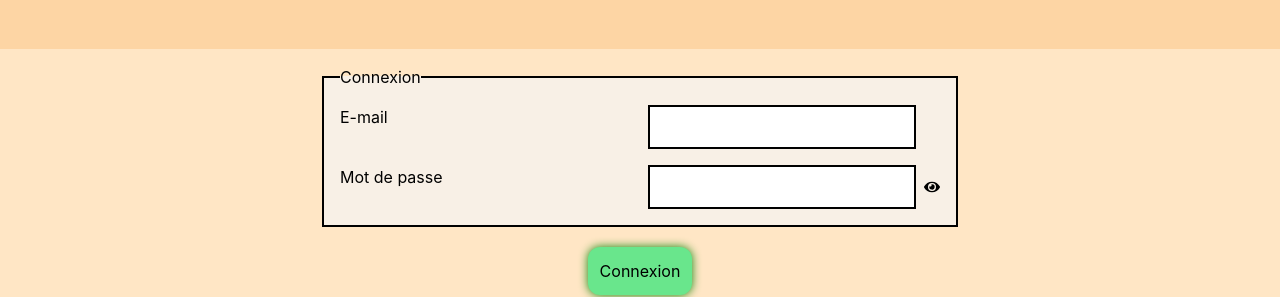
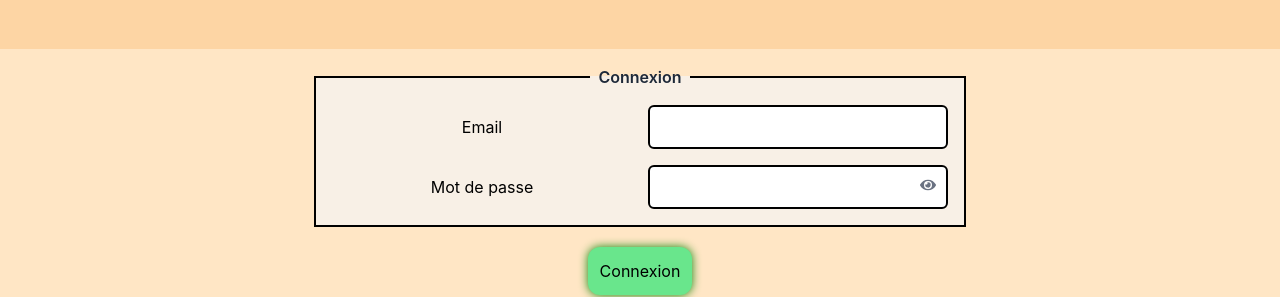
Before and after one commit to Alerwann/viteetgourmand, a React (Vite) app in the folder frontend/: page /connect in a window 1280 px wide. Shown: the part 242-539 px from the top of the page. Built offline with nearby package versions, Linux system fonts and the light colour scheme; no server answers; a web font is replaced by a local one.

Commit message:
refact: refonte du style des formulaires

```diff
--- a/frontend/src/composant/connexion/Connect.tsx
+++ b/frontend/src/composant/connexion/Connect.tsx
@@ -5,10 +5,8 @@ import { useState } from 'react';
 import { useNavigate, useLocation } from 'react-router-dom';
 import { FaEye, FaEyeSlash } from 'react-icons/fa';
 import type { IdentConnexion } from '../../interfaces/identConnexion';
-
-const inputAsset = 'bg-white border-2 p-2';
-const filesetAsset =
-  'border-2 grid grid-cols-2  text-left p-4 mt-4 gap-4 bg-[rgba(245,245,245,0.7)]';
+import { FieldsetStyle } from '../global/styles/Formulaire/FieldsetStyle';
+import { InputStyle } from '../global/styles/Formulaire/InputStyle';
 
 export default function Connect_composant() {
   const [showPassword, setShowPassword] = useState<boolean>(false);
@@ -70,35 +68,34 @@ export default function Connect_composant() {
         onSubmit={handleSubmit}
         className="flex flex-col items-center gap-5 mb-4"
       >
-        <fieldset className={filesetAsset}>
-          <legend>Connexion</legend>
-          <label htmlFor="email">E-mail</label>
-          <div>
-            <input
+        <FieldsetStyle legend="Connexion">
+          <InputStyle
+            label="Email"
             type="email"
             name="email"
             id="email"
-              className={inputAsset}
             value={identConnexion.email}
             onChange={handleChange}
           />
-          </div>
 
-          <label htmlFor="password">Mot de passe</label>
-          <div className="flex flex-row gap-2">
-            <input
+          <InputStyle
+            label="Mot de passe"
             type={showPassword ? 'text' : 'password'}
             name="password"
             id="password"
-              className={inputAsset}
             value={identConnexion.password}
             onChange={handleChange}
-            />
-            <button type="button" onClick={onClikPass}>
+            rightIcon={
+              <button
+                type="button"
+                onClick={onClikPass}
+                className="text-gray-500 hover:text-gray-700"
+              >
                 {!showPassword ? <FaEye /> : <FaEyeSlash />}
               </button>
-          </div>
-        </fieldset>
+            }
+          />
+        </FieldsetStyle>
         <CustomButton label="Connexion" type="submit" />
       </form>
       <section className="flex flex-col text-center gap-2 mb-4">
--- a/frontend/src/composant/contact/contact.tsx
+++ b/frontend/src/composant/contact/contact.tsx
@@ -1,6 +1,9 @@
 /** @format */
 import { useState } from 'react';
 import CustomButton from '../global/styles/button_global';
+import FormStyle from '../global/styles/Formulaire/FormStyle';
+import { InputStyle } from '../global/styles/Formulaire/InputStyle';
+import { FieldsetStyle } from '../global/styles/Formulaire/FieldsetStyle';
 
 interface ContactFormData {
   title: string;
@@ -44,9 +47,8 @@ export default function Contact_composant() {
   };
 
   return (
-    <div className="min-h-screen bg-slate-50 py-12 px-4 sm:px-6 lg:px-8 flex flex-col justify-center">
-      <div className="max-w-2xl mx-auto w-full bg-white rounded-2xl shadow-xl overflow-hidden border border-slate-100 p-8 sm:p-10">
-        {/* En-tête */}
+    <div className="min-h-screen py-12 px-4 sm:px-6 lg:px-8 flex flex-col justify-center">
+      <div className="">
         <div className="text-center mb-8">
           <h2 className="text-3xl font-extrabold text-slate-900 tracking-tight">
             Besoin d'informations supplémentaires ?
@@ -56,45 +58,31 @@ export default function Contact_composant() {
           </p>
         </div>
 
-        {/* Formulaire */}
-        <form onSubmit={handleSubmit} className="space-y-6">
-          {/* Objet */}
-          <div>
-            <label className="block text-xs font-semibold text-slate-400 uppercase tracking-wider mb-2">
-              Objet
-            </label>
-            <input
+        <FormStyle onSubmit={handleSubmit}>
+          <FieldsetStyle legend="Contact">
+            <InputStyle
+              label="Objet"
+              id="title"
               type="text"
               name="title"
               value={formData.title}
               onChange={handleChange}
               required
-              className="w-full bg-slate-50 border border-slate-200 p-3 rounded-xl text-sm text-slate-700 focus:outline-none focus:ring-2 focus:ring-indigo-500"
               placeholder="Sujet de votre demande"
             />
-          </div>
 
-          {/* Email */}
-          <div>
-            <label className="block text-xs font-semibold text-slate-400 uppercase tracking-wider mb-2">
-              Votre email
-            </label>
-            <input
+            <InputStyle
+              id="email"
+              label="Email"
               type="email"
               name="email"
               value={formData.email}
               onChange={handleChange}
               required
-              className="w-full bg-slate-50 border border-slate-200 p-3 rounded-xl text-sm text-slate-700 focus:outline-none focus:ring-2 focus:ring-indigo-500"
               placeholder="votre.email@exemple.com"
             />
-          </div>
 
-          {/* Description */}
-          <div>
-            <label className="block text-xs font-semibold text-slate-400 uppercase tracking-wider mb-2">
-              Description
-            </label>
+            <label className="">Description</label>
             <textarea
               name="description"
               value={formData.description}
@@ -102,15 +90,14 @@ export default function Contact_composant() {
               required
               rows={5}
               maxLength={250}
-              className="w-full bg-slate-50 border border-slate-200 p-3 rounded-xl text-sm text-slate-700 focus:outline-none focus:ring-2 focus:ring-indigo-500 resize-none"
+              className="w-full bg-white border-2 p-2 rounded-md pr-10 focus:outline-2 focus:outline-indigo-600  resize-none"
               placeholder="Votre message (250 caractères max)"
             />
             <div className="mt-1 text-right text-xs text-slate-400">
               {formData.description.length} / 250 caractères
             </div>
-          </div>
+          </FieldsetStyle>
 
-          {/* Bouton de validation & Statut */}
           <div className="flex flex-col items-center gap-4 pt-4">
             <CustomButton label="Envoyer le message" type="submit" />
 
@@ -122,7 +109,7 @@ export default function Contact_composant() {
               </p>
             )}
           </div>
-        </form>
+        </FormStyle>
       </div>
     </div>
   );
--- a/frontend/src/composant/global/styles/Formulaire/InputStyle.tsx
+++ b/frontend/src/composant/global/styles/Formulaire/InputStyle.tsx
@@ -3,17 +3,31 @@
 interface FormInputProps extends React.ComponentPropsWithoutRef<'input'> {
   label: string;
   id: string;
+  rightIcon?: React.ReactNode;
 }
 
-export function InputStyle({ label, id, ...props }: FormInputProps) {
+export function InputStyle({
+  label,
+  id,
+  rightIcon,
+  className = '',
+  ...props
+}: FormInputProps) {
   return (
     <div className="contents">
       <label htmlFor={id}>{label}</label>
-      <input
-        id={id}
-        className="bg-white border-2 p-2 rounded-md focus:outline-2 focus:outline-indigo-600 disabled:bg-gray-200 disabled:text-gray-500 disabled:cursor-not-allowed "
-        {...props}
-      />
+      <div className="relative w-full">
+        <input
+          id={id}
+          className={`bg-white border-2 p-2 rounded-md w-full pr-10 focus:outline-2 focus:outline-indigo-600 ${className}`}
+          {...props}
+        />
+        {rightIcon && (
+          <div className="absolute right-3 top-1/2 -translate-y-1/2">
+            {rightIcon}
+          </div>
+        )}
+      </div>
     </div>
   );
 }
```
Lines whose indentation alone changed are shown as unchanged.
